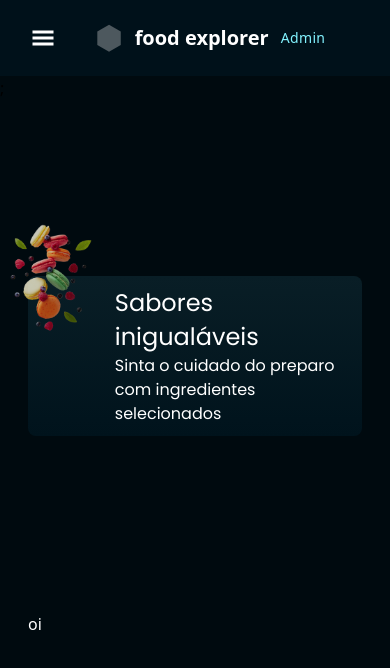
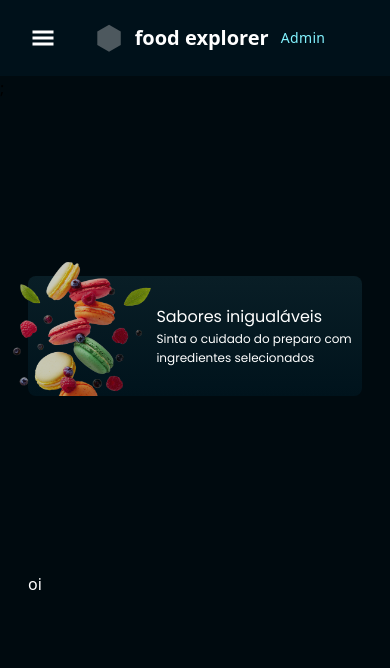
Before and after one commit to BrunoBorges12/food-explorer, a Next.js app: page / in a window 390 px wide. Shown: the top 668 px of the page. Built offline with nearby package versions, Linux system fonts and the light colour scheme.

Commit message:
arrumando o deskot de banner  e finalizando mobile

```diff
--- a/src/pages/index.tsx
+++ b/src/pages/index.tsx
@@ -9,17 +9,17 @@ export default function Home() {
       <NavBar admin={true} />;
       <Container>
         <div className=" my-44  text-light-100 relative  h-full w-full   max-w-full select-none">
-          <div className="  rounded-lg banner w-full h-[160px]  flex lg:h-[260px]">
-            <div className="  w-1/2 lg:w-5/12 ">
+          <div className="  rounded-lg banner w-full h-[120px]  flex lg:h-[260px]">
+            <div className="  w-2/3 md:w-1/2 lg:w-1/2 ">
               <img
                 src="/doces.png  "
-                className=" bannerimg  top-[-52px] left-[-20px] relative md:w-[332px] lg:left-0 lg:top-[-110px] lg:h-auto lg:w-[632px]
+                className=" bannerimg  top-[-16px] left-[-20px] absolute w-[149px] md:relative md:w-[332px] lg:left-0 lg:top-[-110px] lg:h-auto lg:w-[632px]
               "
               ></img>
             </div>
-            <div className="  flex flex-col justify-center font-poppins lg:m-0  lg:items-center ">
-              <h1 className=" text-lg lg:text-2xl ">Sabores inigualáveis</h1>
-              <h2 className=" text-base">
+            <div className="  flex flex-col justify-center font-poppins lg:m-0  lg:items-center lg:1/2 ">
+              <h1 className=" text-base lg:text-2xl ">Sabores inigualáveis</h1>
+              <h2 className=" text-xs lg:text-base">
                 Sinta o cuidado do preparo com ingredientes selecionados
               </h2>
             </div>
```
